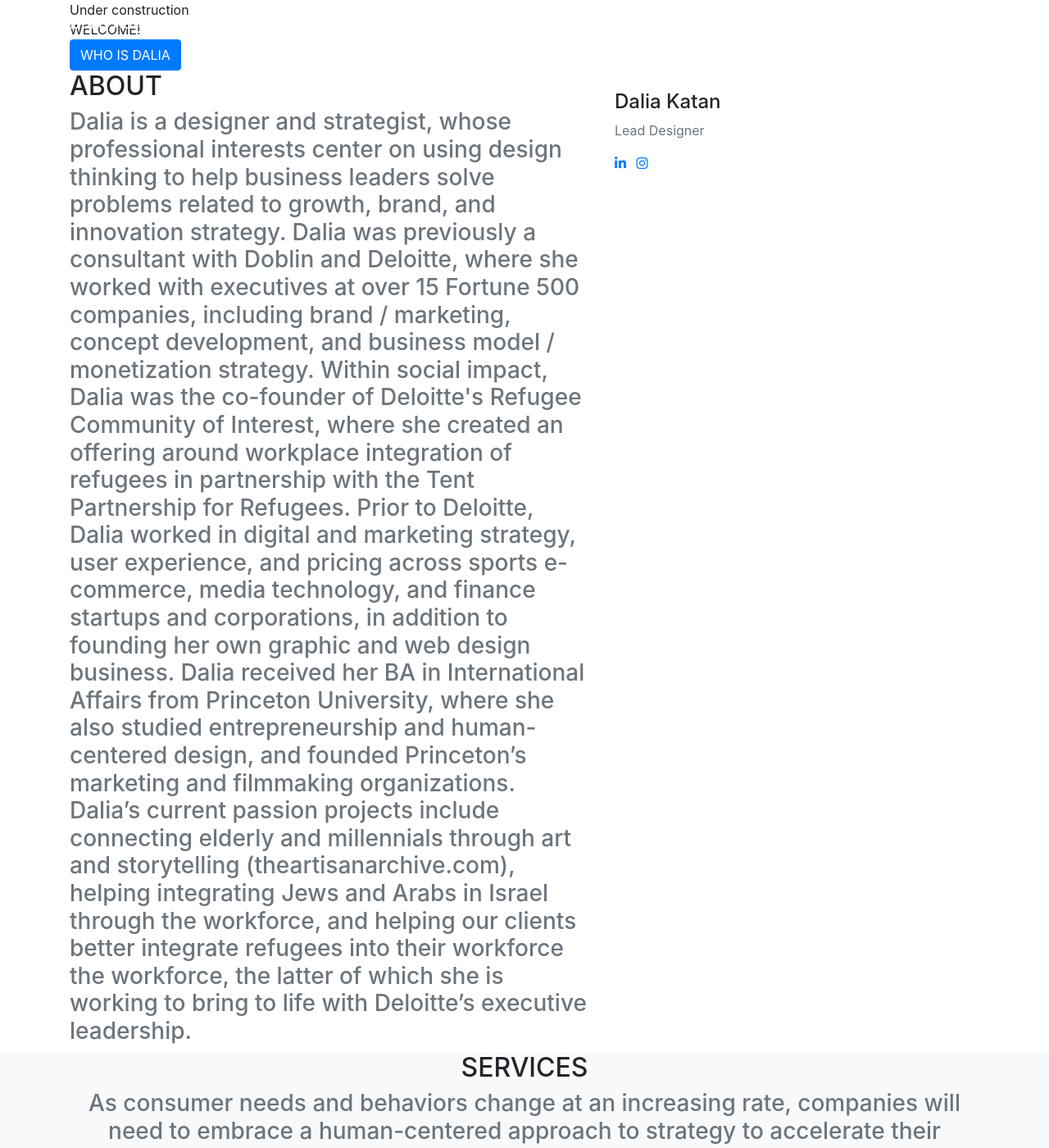
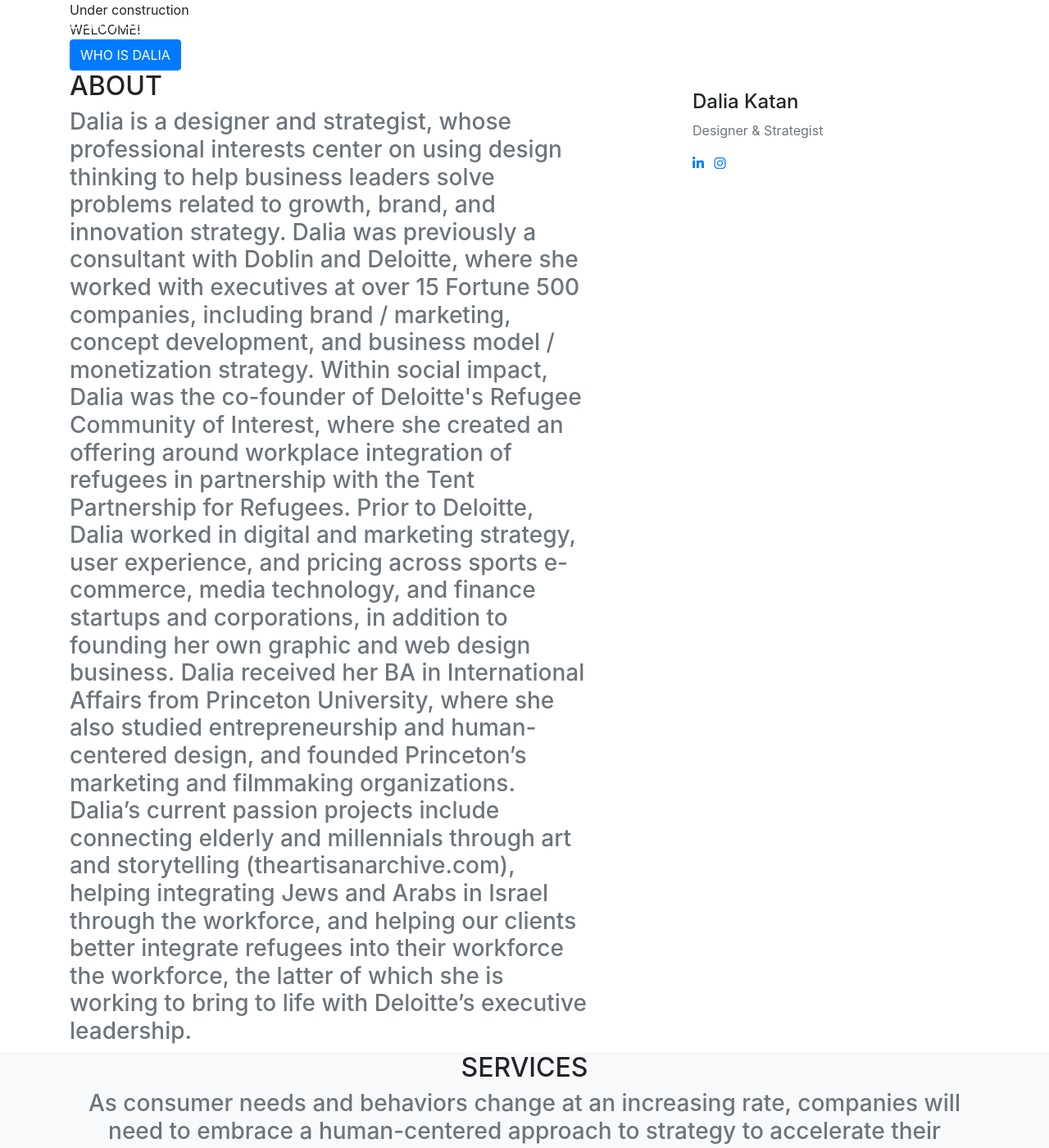
Before and after one commit to dalkat/dalkat.github.io, a Jekyll site: the page built from index.md, in a window 1280 px wide and 1400 px high. Shown: the whole window at 82% size. Built offline with Jekyll 4.4.1, drawn with Linux system fonts in a browser that asks for light colours; nearby versions of some CDN libraries; some web fonts are replaced; library files that are not in the unit come from our copies.

Commit message:
playing with text size and about me size

```diff
--- a/_data/home.yml
+++ b/_data/home.yml
@@ -11,7 +11,7 @@ about:
 team:
   members:
     - name: Dalia Katan
-      role: Lead Designer
+      role: Designer & Strategist
       img: img/team/1.jpg
       social-buttons:
         - icon: fa fa-linkedin
--- a/_layouts/home.html
+++ b/_layouts/home.html
@@ -26,7 +26,7 @@ layout: default
             <h2 class="section-heading text-uppercase">{{ site.data.home.about.heading }}</h2>
             <h3 class="section-subheading text-muted">{{ site.data.home.about.subheading  }}</h3>
           </div>
-
+          <div class="col-sm-1"></div>
   <!-- Team -->
           {%- for member in site.data.home.team.members -%}
           {% assign ws = '' %}
--- a/_sass/_global.scss
+++ b/_sass/_global.scss
@@ -42,6 +42,7 @@ section {
     font-style: normal;
     margin-bottom: 75px;
     text-transform: none;
+    line-height: 1.75;
     @include serif-font;
   }
 }
```
